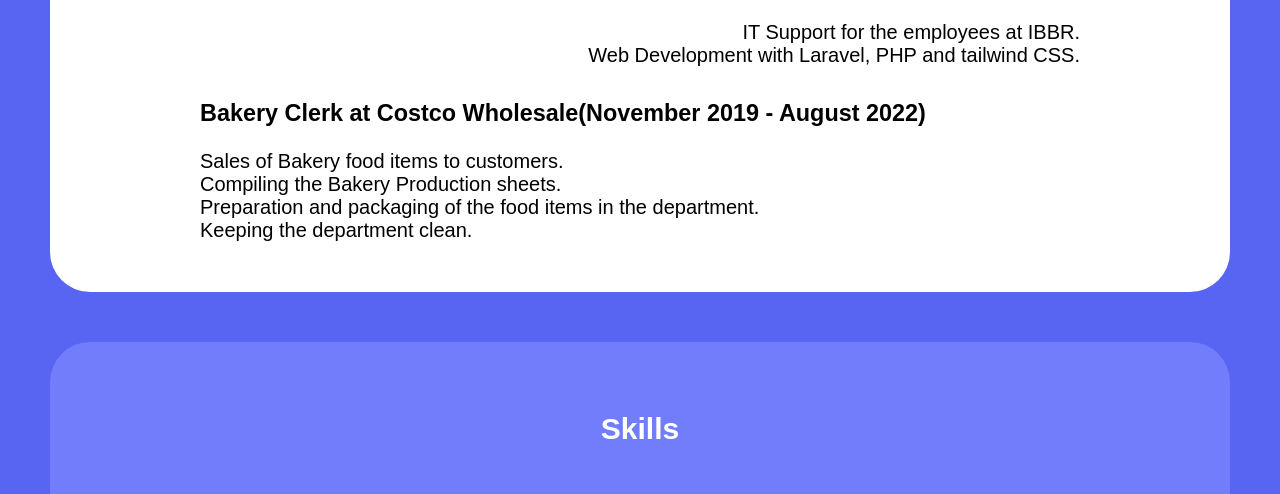
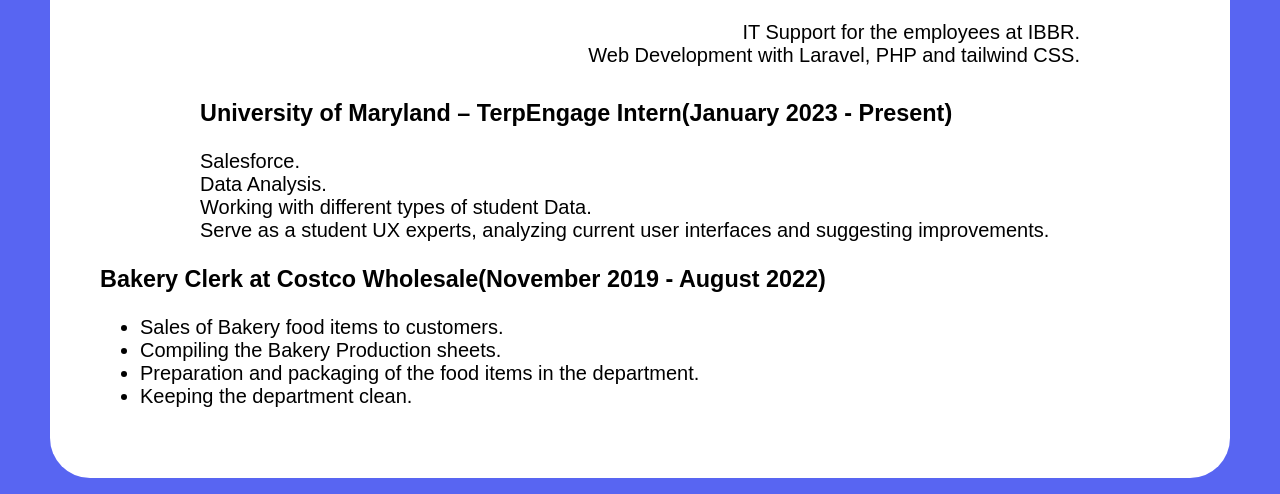
Before and after one commit to Ramareigns/Portfolio, a plain HTML site: page index.html in a window 1280 px wide. Shown: the part 1282-1776 px from the top of the page. Drawn offline with nearby package versions, Linux system fonts and the light colour scheme.

Commit message:
Update index.html

```diff
--- a/index.html
+++ b/index.html
@@ -44,7 +44,7 @@
           <br>
           I am aspiring to have great achievements within my career and work hard
           to attain the goals I have set for myself. Therefore, I am looking for
-          Internships/job opportunities relating to the field of Computer science
+          Internships/job opportunities relating to the field of Information and Computer science
           in order to enhance my skills and gain experience.
         </p>
 
@@ -67,8 +67,17 @@
         </ul>
       </div>
       <div class = "job2">
-        <h3 class = "job2-name"> Bakery Clerk at Costco Wholesale(November 2019 - August 2022)</h3>
+        <h3 class = "job2-name">University of Maryland – TerpEngage Intern(January 2023 - Present)</h3>
         <ul class = "job2-description">
+          <li>Salesforce.</li>
+          <li>Data Analysis.</li>
+          <li>Working with different types of student Data.</li>
+          <li>Serve as a student UX experts, analyzing current user interfaces and suggesting improvements.</li>
+        </ul>
+      </div>
+      <div class = "job3">
+        <h3 class = "job3-name"> Bakery Clerk at Costco Wholesale(November 2019 - August 2022)</h3>
+        <ul class = "job3-description">
           <li>Sales of Bakery food items to customers.</li>
           <li>Compiling the Bakery Production sheets.</li>
           <li>Preparation and packaging of the food items in the department.</li>
```
